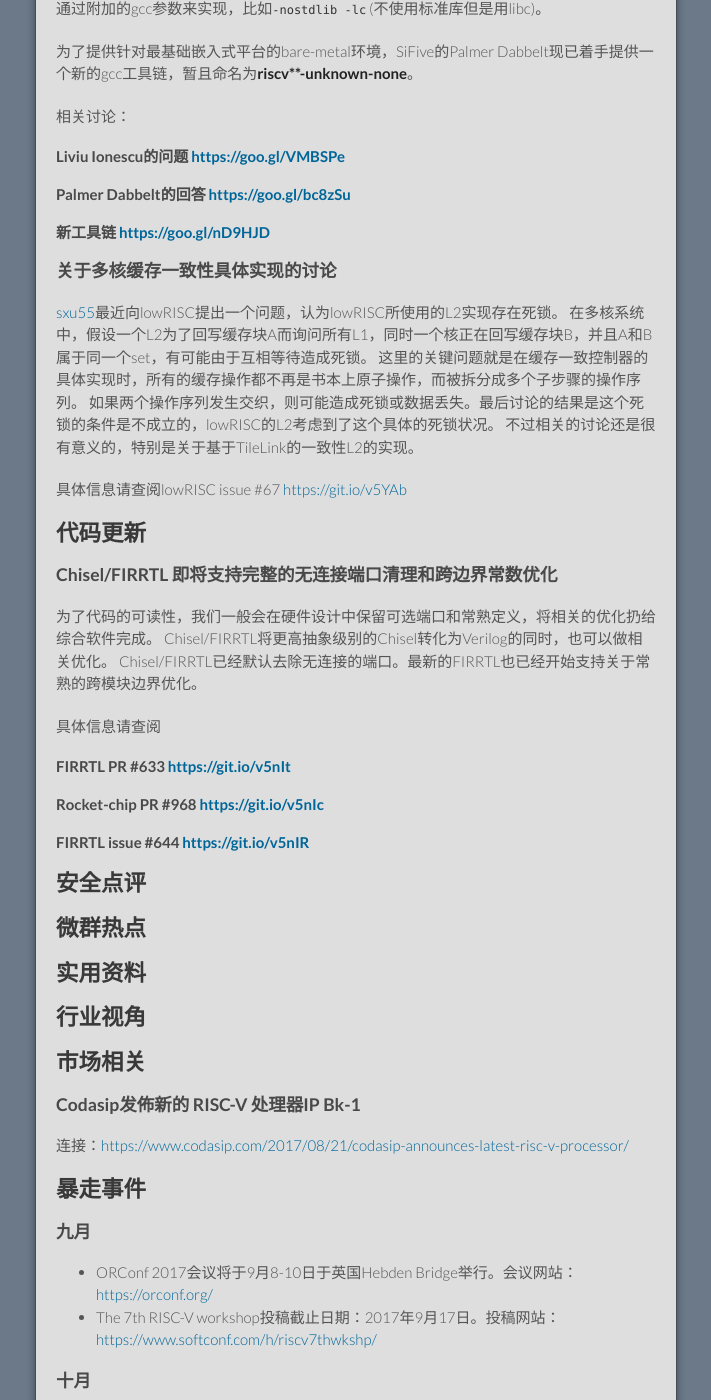
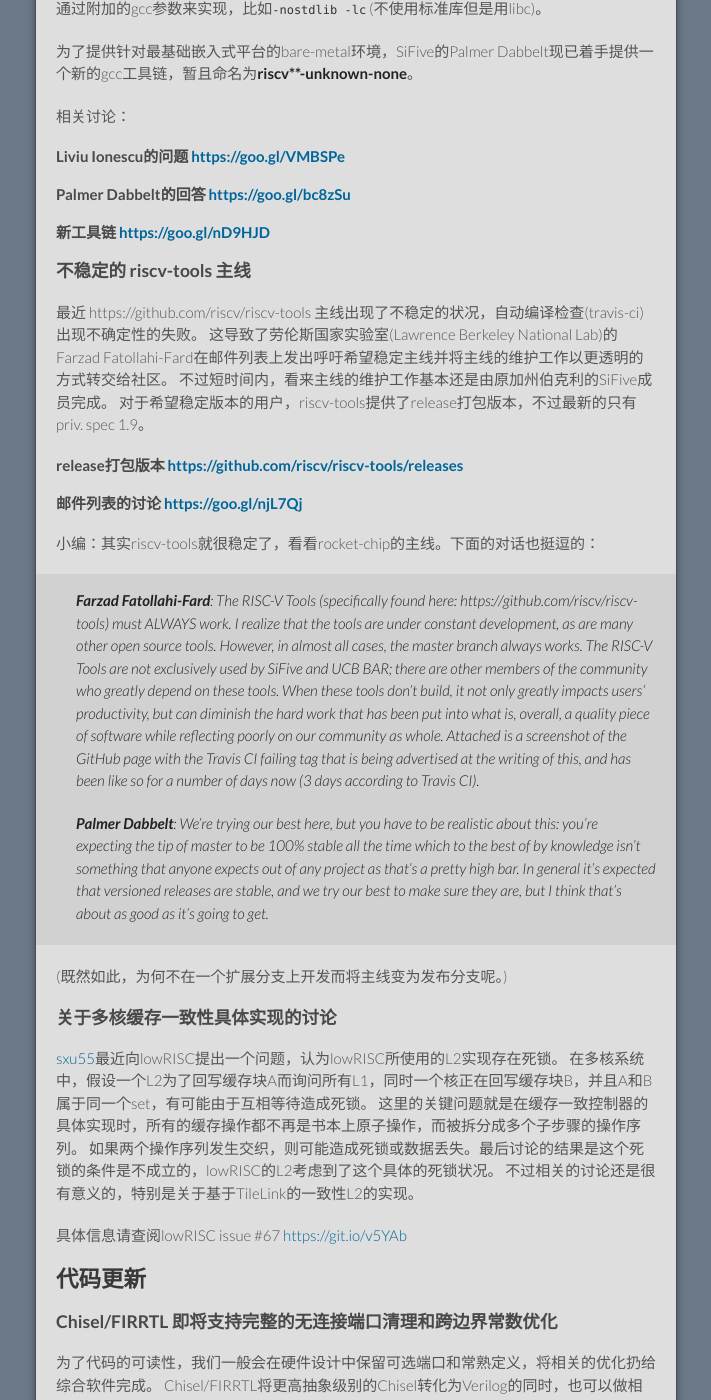
Before and after one commit to cnrv/home, a Jekyll site: the page built from bi-week-rpts/2017-08-31.md, in a window 1280 px wide and 1400 px high, scrolled down 1996 px. Shown: the whole window, without its empty margins (284-995 px from the left). Built offline with Jekyll 4.4.1, drawn with Linux system fonts in a browser that asks for light colours; Markdown is read by kramdown in place of the engine named in the settings; our own code applies the rules of GitHub Pages for plain Markdown files.

Commit message:
the unstable master of riscv-tools

```diff
--- a/bi-week-rpts/2017-08-31.md
+++ b/bi-week-rpts/2017-08-31.md
@@ -71,6 +71,30 @@
 #### Liviu Ionescu的问题 [https://goo.gl/VMBSPe](https://groups.google.com/a/groups.riscv.org/forum/#!msg/sw-dev/m_VQUQV_qw0/PA-TCzwDAQAJ)
 #### Palmer Dabbelt的回答 [https://goo.gl/bc8zSu](https://groups.google.com/a/groups.riscv.org/forum/#!msg/sw-dev/8szTggvdi48/q8kOlY1AAgAJ)
 #### 新工具链 [https://goo.gl/nD9HJD](https://groups.google.com/a/groups.riscv.org/forum/#!msg/sw-dev/8szTggvdi48/q8kOlY1AAgAJ)
+
+### 不稳定的 riscv-tools 主线
+
+最近 https://github.com/riscv/riscv-tools 主线出现了不稳定的状况，自动编译检查(travis-ci)出现不确定性的失败。
+这导致了劳伦斯国家实验室(Lawrence Berkeley National Lab)的Farzad Fatollahi-Fard在邮件列表上发出呼吁希望稳定主线并将主线的维护工作以更透明的方式转交给社区。
+不过短时间内，看来主线的维护工作基本还是由原加州伯克利的SiFive成员完成。
+对于希望稳定版本的用户，riscv-tools提供了release打包版本，不过最新的只有priv. spec 1.9。
+
+#### release打包版本 [https://github.com/riscv/riscv-tools/releases](https://github.com/riscv/riscv-tools/releases)
+#### 邮件列表的讨论 [https://goo.gl/njL7Qj](https://groups.google.com/a/groups.riscv.org/forum/#!msg/sw-dev/5mfWSPNEEL8/tXHIV4tHAQAJ)
+
+小编：其实riscv-tools就很稳定了，看看rocket-chip的主线。下面的对话也挺逗的：
+> **Farzad Fatollahi-Fard**: The RISC-V Tools (specifically found here: https://github.com/riscv/riscv-tools) must ALWAYS work.
+I realize that the tools are under constant development, as are many other open source tools. However, in almost all cases, the master branch always works. The RISC-V Tools are not exclusively used by SiFive and UCB BAR; there are other members of the community who greatly depend on these tools. When these tools don’t build, it not only greatly impacts users’ productivity, but can diminish the hard work that has been put into what is, overall, a quality piece of software while reflecting poorly on our community as whole.
+Attached is a screenshot of the GitHub page with the Travis CI failing tag that is being advertised at the writing of this, and has been like so for a number of days now (3 days according to Travis CI).
+>
+> **Palmer Dabbelt**: We're trying our best here, but you have to be realistic about this: you're
+expecting the tip of master to be 100% stable all the time which to the best of
+by knowledge isn't something that anyone expects out of any project as that's a
+pretty high bar.  In general it's expected that versioned releases are stable,
+and we try our best to make sure they are, but I think that's about as good as
+it's going to get.
+
+(既然如此，为何不在一个扩展分支上开发而将主线变为发布分支呢。)
 
 ### 关于多核缓存一致性具体实现的讨论
 
```
